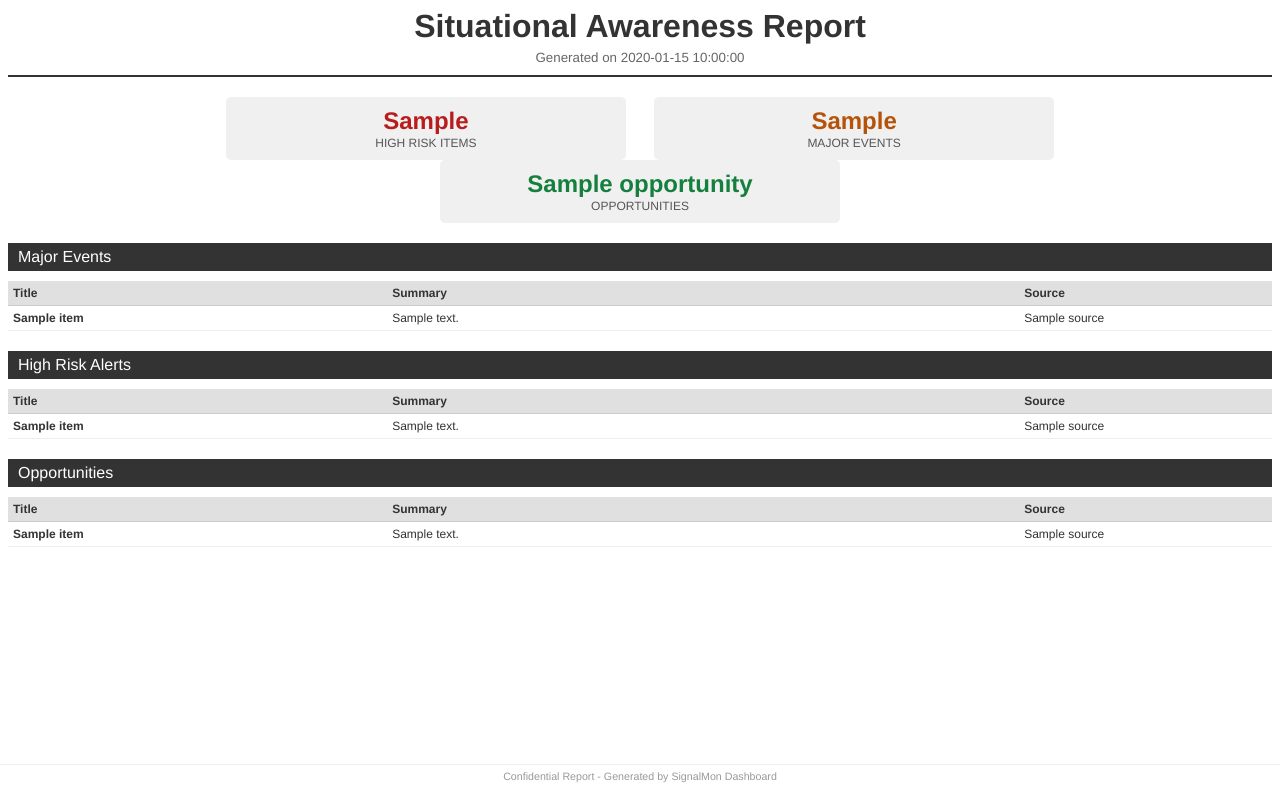
After one commit to DakshayaniRamanesh/news_SIGNALS, a Flask app: template news_SIGNALS/app/templates/pdf_report.html in a window 1280 px wide. The commit adds this page. Run offline with Flask 3, Linux system fonts and the light colour scheme; the template is opened without the code that fills it: most values are stand-ins (such as "Sample title", 1, 10 or a date in 2020); parts of the project's set-up code (start-up, migrations or seed data) failed here and were passed over.

Commit message:
updated version

```diff
--- a/news_SIGNALS/app/__init__.py
+++ b/news_SIGNALS/app/__init__.py
@@ -3,6 +3,7 @@ from app.scheduler import start_scheduler
 
 def create_app():
     app = Flask(__name__)
+    app.secret_key = 'dev-secret-key-change-in-production'
 
     # Register Blueprints
     from app.routes import main
@@ -16,6 +17,6 @@ def create_app():
     # But for "industrial format" single app usage, this is fine.
     import os
     if os.environ.get("WERKZEUG_RUN_MAIN") == "true":
-        start_scheduler()
+        start_scheduler(app)
 
     return app
--- /dev/null
+++ b/news_SIGNALS/app/templates/pdf_report.html
@@ -0,0 +1,228 @@
+<!DOCTYPE html>
+<html>
+
+<head>
+    <style>
+        @page {
+            size: A4;
+            margin: 1cm;
+        }
+
+        body {
+            font-family: Helvetica, sans-serif;
+            font-size: 10pt;
+            color: #333;
+        }
+
+        .header {
+            text-align: center;
+            margin-bottom: 20px;
+            border-bottom: 2px solid #333;
+            padding-bottom: 10px;
+        }
+
+        .header h1 {
+            margin: 0;
+            font-size: 24pt;
+        }
+
+        .header p {
+            margin: 5px 0 0 0;
+            font-size: 10pt;
+            color: #666;
+        }
+
+        .stats-container {
+            width: 100%;
+            margin-bottom: 20px;
+            text-align: center;
+        }
+
+        .stat-box {
+            display: inline-block;
+            width: 30%;
+            padding: 10px;
+            background-color: #f0f0f0;
+            margin: 0 1%;
+            border-radius: 5px;
+        }
+
+        .stat-value {
+            font-size: 18pt;
+            font-weight: bold;
+            display: block;
+        }
+
+        .stat-label {
+            font-size: 9pt;
+            text-transform: uppercase;
+            color: #555;
+        }
+
+        .section-header {
+            background-color: #333;
+            color: white;
+            padding: 5px 10px;
+            font-size: 12pt;
+            margin-top: 20px;
+            margin-bottom: 10px;
+        }
+
+        table {
+            width: 100%;
+            border-collapse: collapse;
+            margin-bottom: 10px;
+            font-size: 9pt;
+        }
+
+        th {
+            background-color: #e0e0e0;
+            border-bottom: 1px solid #ccc;
+            padding: 5px;
+            text-align: left;
+            font-weight: bold;
+        }
+
+        td {
+            border-bottom: 1px solid #eee;
+            padding: 5px;
+            vertical-align: top;
+        }
+
+        tr:nth-child(even) {
+            background-color: #f9f9f9;
+        }
+
+        .badge {
+            padding: 2px 5px;
+            border-radius: 3px;
+            font-size: 8pt;
+            font-weight: bold;
+        }
+
+        .badge-risk {
+            background-color: #fee2e2;
+            color: #b91c1c;
+        }
+
+        .badge-opp {
+            background-color: #dcfce7;
+            color: #15803d;
+        }
+
+        .badge-major {
+            background-color: #fef3c7;
+            color: #b45309;
+        }
+
+        .footer {
+            position: fixed;
+            bottom: 0px;
+            left: 0px;
+            right: 0px;
+            height: 30px;
+            text-align: center;
+            font-size: 8pt;
+            color: #999;
+            border-top: 1px solid #eee;
+            padding-top: 5px;
+        }
+    </style>
+</head>
+
+<body>
+    <div class="header">
+        <h1>Situational Awareness Report</h1>
+        <p>Generated on {{ date }}</p>
+    </div>
+
+    <div class="stats-container">
+        <div class="stat-box">
+            <span class="stat-value" style="color: #b91c1c;">{{ stats.high_risk }}</span>
+            <span class="stat-label">High Risk Items</span>
+        </div>
+        <div class="stat-box">
+            <span class="stat-value" style="color: #b45309;">{{ stats.major_events }}</span>
+            <span class="stat-label">Major Events</span>
+        </div>
+        <div class="stat-box">
+            <span class="stat-value" style="color: #15803d;">{{ stats.opportunity }}</span>
+            <span class="stat-label">Opportunities</span>
+        </div>
+    </div>
+
+    <!-- Major Events -->
+    {% if major_events %}
+    <div class="section-header">Major Events</div>
+    <table>
+        <thead>
+            <tr>
+                <th width="30%">Title</th>
+                <th width="50%">Summary</th>
+                <th width="20%">Source</th>
+            </tr>
+        </thead>
+        <tbody>
+            {% for item in major_events %}
+            <tr>
+                <td><strong>{{ item.Title }}</strong></td>
+                <td>{{ item.Summary }}</td>
+                <td>{{ item.Source }}</td>
+            </tr>
+            {% endfor %}
+        </tbody>
+    </table>
+    {% endif %}
+
+    <!-- High Risk -->
+    {% if high_risk_items %}
+    <div class="section-header">High Risk Alerts</div>
+    <table>
+        <thead>
+            <tr>
+                <th width="30%">Title</th>
+                <th width="50%">Summary</th>
+                <th width="20%">Source</th>
+            </tr>
+        </thead>
+        <tbody>
+            {% for item in high_risk_items %}
+            <tr>
+                <td><strong>{{ item.Title }}</strong></td>
+                <td>{{ item.Summary }}</td>
+                <td>{{ item.Source }}</td>
+            </tr>
+            {% endfor %}
+        </tbody>
+    </table>
+    {% endif %}
+
+    <!-- Opportunities -->
+    {% if opportunity_items %}
+    <div class="section-header">Opportunities</div>
+    <table>
+        <thead>
+            <tr>
+                <th width="30%">Title</th>
+                <th width="50%">Summary</th>
+                <th width="20%">Source</th>
+            </tr>
+        </thead>
+        <tbody>
+            {% for item in opportunity_items %}
+            <tr>
+                <td><strong>{{ item.Title }}</strong></td>
+                <td>{{ item.Summary }}</td>
+                <td>{{ item.Source }}</td>
+            </tr>
+            {% endfor %}
+        </tbody>
+    </table>
+    {% endif %}
+
+    <div class="footer">
+        Confidential Report - Generated by SignalMon Dashboard
+    </div>
+</body>
+
+</html>
--- a/news_SIGNALS/requirements.txt
+++ b/news_SIGNALS/requirements.txt
@@ -9,3 +9,4 @@ numpy
 requests
 beautifulsoup4
 spacy
+xhtml2pdf
```
Also changed, not shown: news_SIGNALS/app/routes.py (+68 -1 lines), news_SIGNALS/app/scheduler.py (+6 -1 lines), news_SIGNALS/app/services/email_service.py (added, +191 -0 lines), news_SIGNALS/app/static/css/style.css (+47 -5 lines), news_SIGNALS/app/static/js/main.js (+15 -33 lines), news_SIGNALS/app/templates/base.html (+18 -5 lines), news_SIGNALS/app/templates/subscribe.html (added, +102 -0 lines), news_SIGNALS/subscribers.txt (added, +7 -0 lines), news_SIGNALS/data/final_data.csv.
